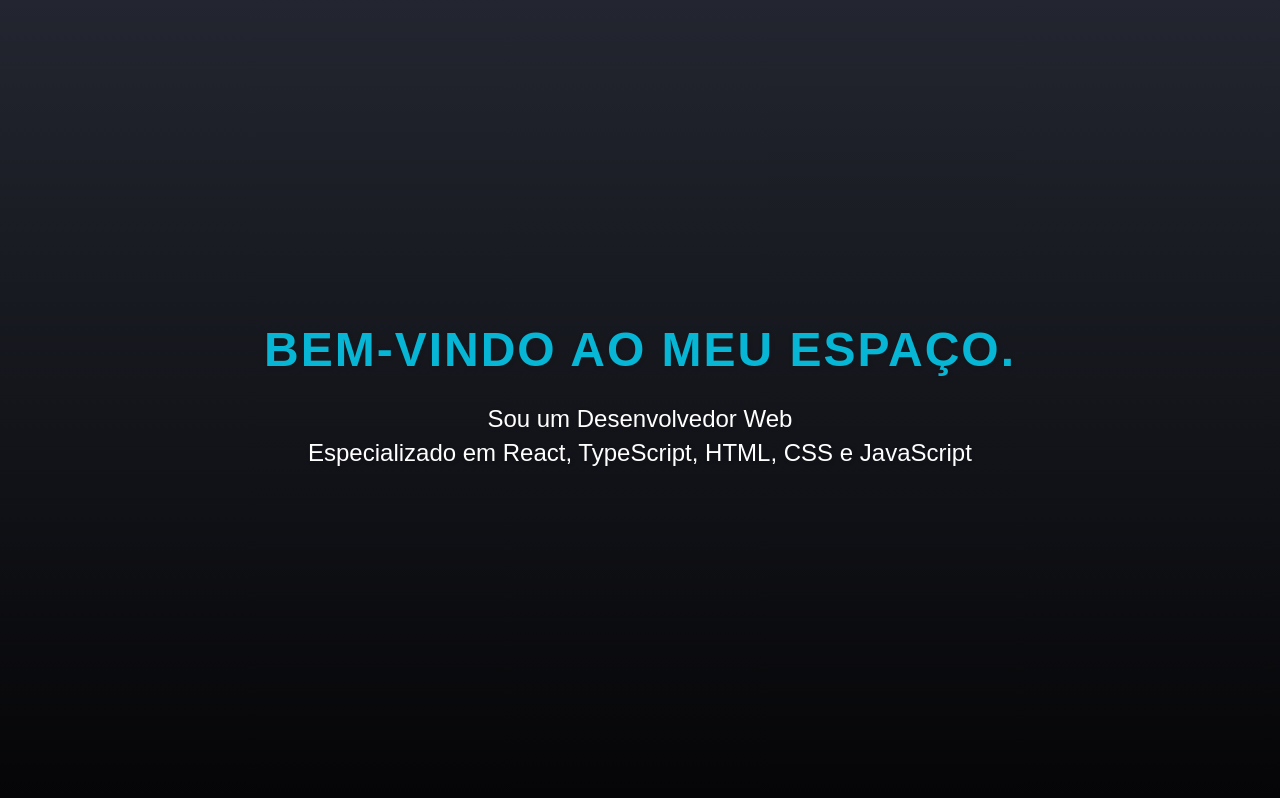
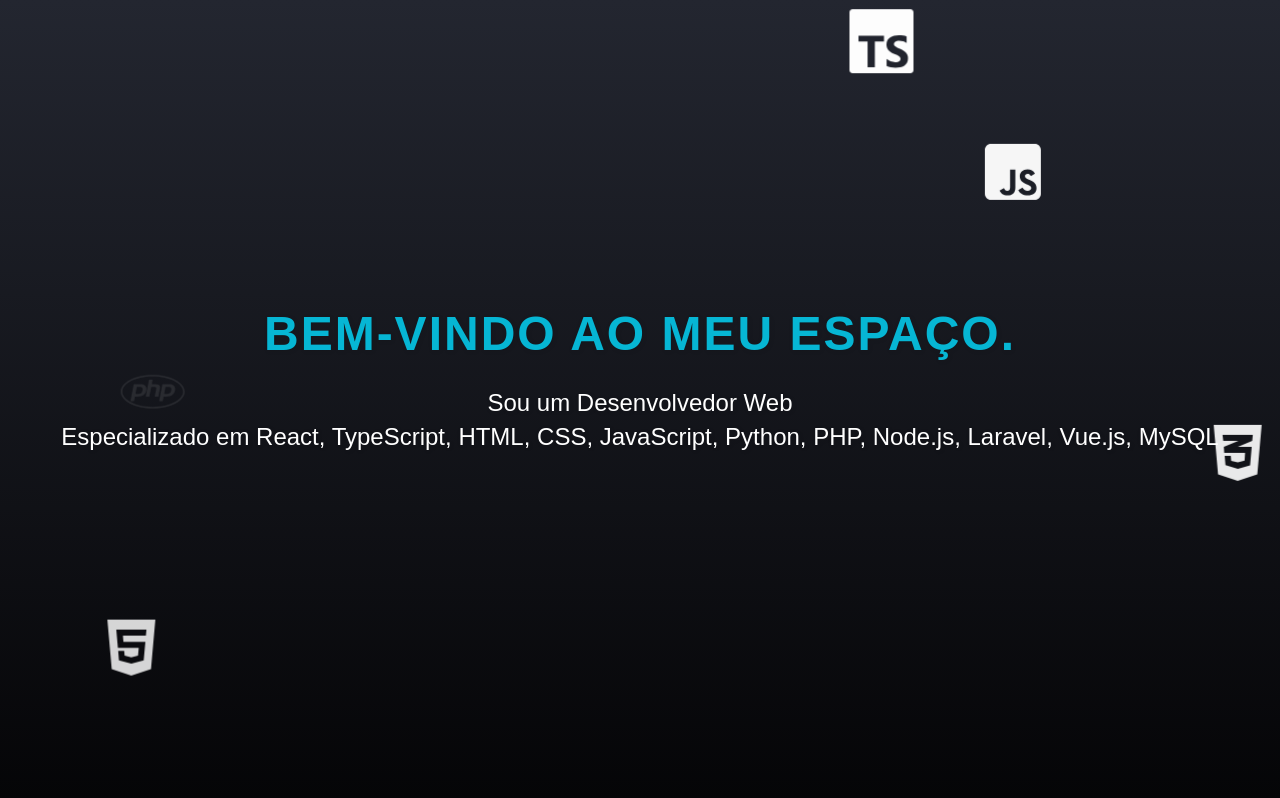
Before and after one commit to RockNicolas/Repositorio, a React (Vite) app: page / in a window 1280 px wide. Shown: the top 798 px of the page. Built offline with nearby package versions, Linux system fonts and the light colour scheme; no server answers.

Commit message:
Criação de efeitos de icons

```diff
--- a/package.json
+++ b/package.json
@@ -17,7 +17,8 @@
     "react": "^19.0.0",
     "react-dom": "^19.0.0",
     "react-icons": "^5.4.0",
-    "react-router-dom": "^7.1.5"
+    "react-router-dom": "^7.1.5",
+    "simple-icons": "^14.7.0"
   },
   "devDependencies": {
     "@eslint/js": "^9.19.0",
--- a/src/pages/Header/MainContent.tsx
+++ b/src/pages/Header/MainContent.tsx
@@ -1,4 +1,6 @@
 import React from 'react';
+import { FaReact, FaHtml5, FaCss3Alt, FaJsSquare, FaPython, FaPhp, FaNodeJs, FaDatabase } from 'react-icons/fa';  // Importando o ícone de banco de dados (MySQL)
+import { SiTypescript, SiLaravel, SiVuedotjs } from 'react-icons/si';
 import './mainContent.css';
 
 const MainContent: React.FC = () => {
@@ -9,8 +11,22 @@ const MainContent: React.FC = () => {
         <h2 className="sub-title">
           Sou um Desenvolvedor Web
           <br />
-          Especializado em React, TypeScript, HTML, CSS e JavaScript
+          Especializado em React, TypeScript, HTML, CSS, JavaScript, Python, PHP, Node.js, Laravel, Vue.js, MySQL
         </h2>
+
+        <div className="icons-container">
+          <FaReact className="icon react" />
+          <FaHtml5 className="icon html" />
+          <FaCss3Alt className="icon css" />
+          <FaJsSquare className="icon js" />
+          <SiTypescript className="icon ts" />
+          <FaPython className="icon python" />
+          <FaPhp className="icon php" />
+          <FaNodeJs className="icon node" />
+          <SiLaravel className="icon laravel" />
+          <SiVuedotjs className="icon vue" />
+          <FaDatabase className="icon mysql" />
+        </div>
       </main>
     </div>
   );
--- a/src/pages/Header/mainContent.css
+++ b/src/pages/Header/mainContent.css
@@ -8,18 +8,41 @@ background: linear-gradient(#232630, #050507);
     overflow: hidden;
 }
 
-@keyframes slide-up {
+@keyframes randomMovement {
 0% {
-    transform: translateY(30px) scale(0.9);
+    transform: translate3d(0, -100px, 0);
     opacity: 0;
 }
+10% {
+    opacity: 1;
+    transform: translate3d(50vw, -80vh, 0);
+}
+20% {
+    transform: translate3d(70vw, -50vh, 0);
+}
+30% {
+    transform: translate3d(90vw, -10vh, 0);
+}
+40% {
+    transform: translate3d(-60vw, 30vh, 0);
+}
 50% {
-    transform: translateY(-10px) scale(1.05);
-    opacity: 0.6;
+    transform: translate3d(120vw, -20vh, 0);
+}
+60% {
+    transform: translate3d(0, 80vh, 0);
+}
+70% {
+    transform: translate3d(-100vw, 50vh, 0);
+}
+80% {
+    transform: translate3d(50vw, -30vh, 0);
+}
+90% {
+    transform: translate3d(40vw, 20vh, 0);
 }
 100% {
-    transform: translateY(0) scale(1);
-    opacity: 1;
+    transform: translate3d(0, -100px, 0);
 }
 }
 
@@ -78,6 +101,72 @@ color: #00b3b3;
     opacity: 0.85;
 }
 
-.main-title, .sub-title, .description {
+.main-title,
+.sub-title,
+.description {
     text-shadow: 1px 1px 5px rgba(0, 0, 0, 0.1);
 }
+
+.icons-container {
+    display: flex;
+    justify-content: space-between;
+    width: 100%;
+    margin-top: 2rem;
+    position: relative;
+    z-index: 5;
+    flex-wrap: wrap;
+}
+
+.icon {
+    font-size: 4rem;
+    color: #fff;
+    position: absolute;
+    animation: randomMovement 15s infinite ease-in-out;
+    opacity: 0;
+    pointer-events: none;
+}
+
+
+.react {
+    animation-delay: 0s;
+}
+
+.html {
+    animation-delay: 1s;
+}
+
+.css {
+    animation-delay: 2s;
+}
+
+.js {
+    animation-delay: 3s;
+}
+
+.ts {
+    animation-delay: 4s;
+}
+
+.python {
+    animation-delay: 5s;
+}
+
+.php {
+    animation-delay: 6s;
+}
+
+.node {
+    animation-delay: 7s;
+}
+
+.laravel {
+    animation-delay: 8s;
+}
+
+.vue {
+    animation-delay: 9s;
+}
+
+.mysql {
+    animation-delay: 10s;
+}
```
Also changed, not shown: 1 other file (tests, documents, lock files or other folders). Lines whose indentation alone changed are shown as unchanged.
